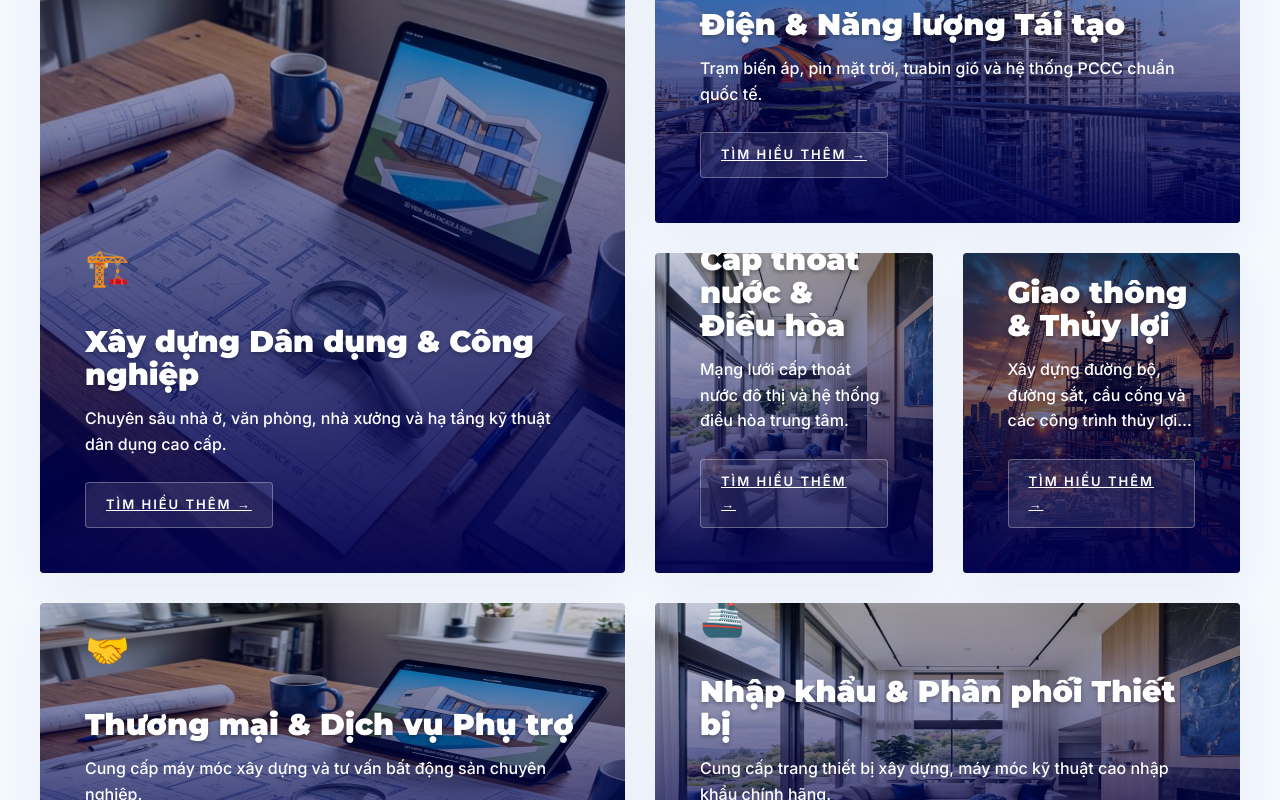
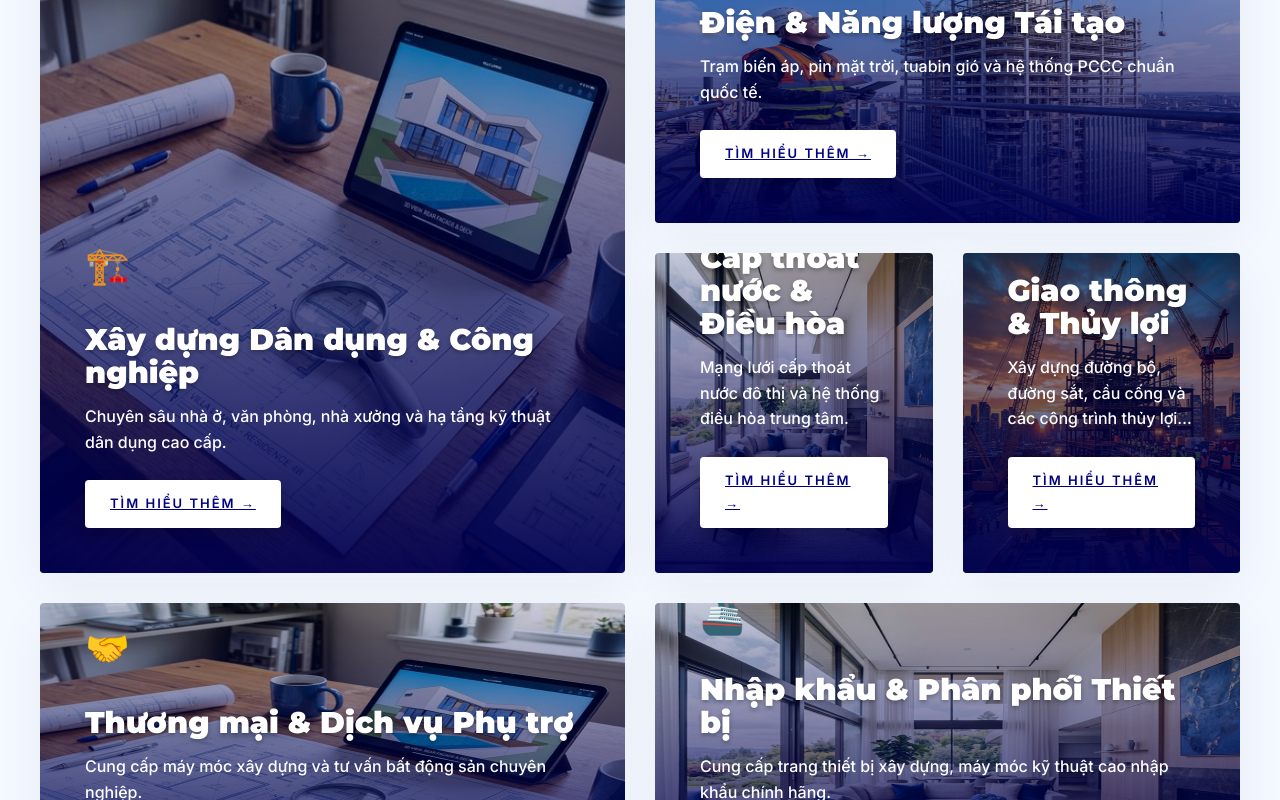
Before and after one commit to anhphuong86/webcongty, a Next.js app: page / in a window 1280 px wide. Shown: the part 1440-2240 px from the top of the page. Built offline with nearby package versions, Linux system fonts and the light colour scheme.

Commit message:
V10 Bento Polish: Solid high-contrast buttons and shadow effects

```diff
--- a/src/app/page.module.css
+++ b/src/app/page.module.css
@@ -258,22 +258,24 @@
 
 .bentoLink {
   font-weight: 800;
-  color: var(--white);
+  color: var(--primary-color);
   text-transform: uppercase;
   letter-spacing: 2px;
   font-size: 13px;
-  background: rgba(255, 255, 255, 0.1);
-  padding: 10px 20px;
+  background: white;
+  padding: 12px 25px;
   border-radius: 4px;
-  border: 1px solid rgba(255, 255, 255, 0.3);
+  border: none;
   display: inline-block;
-  transition: var(--transition);
+  transition: all 0.4s cubic-bezier(0.165, 0.84, 0.44, 1);
+  box-shadow: 0 5px 15px rgba(0, 0, 0, 0.2);
 }
 
 .bentoItem:hover .bentoLink {
   background: var(--accent-color);
-  border-color: var(--accent-color);
-  transform: translateY(-2px);
+  color: white;
+  transform: translateY(-5px);
+  box-shadow: 0 15px 30px rgba(22, 116, 213, 0.4);
 }
 
 /* Trust Section Modernized */
```
